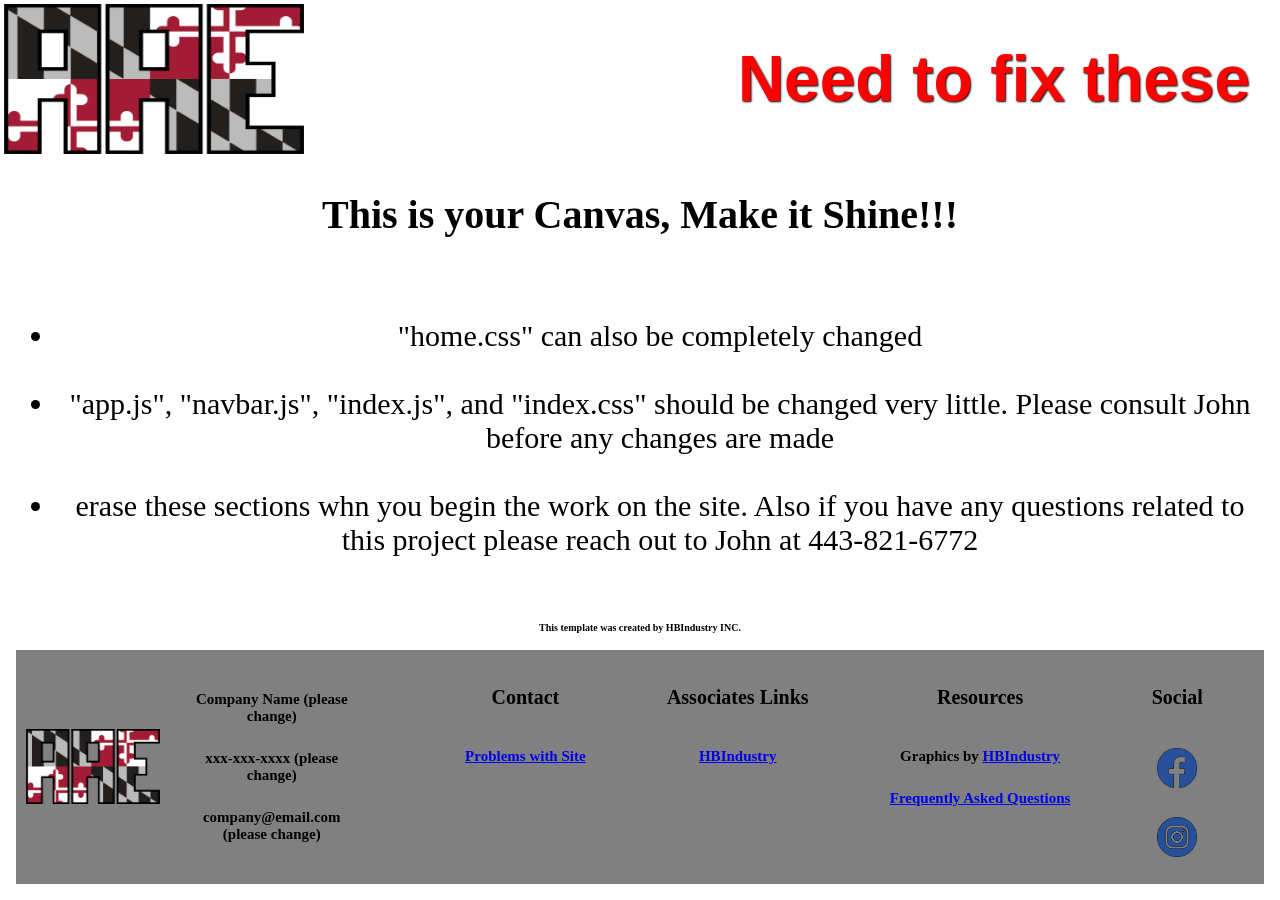
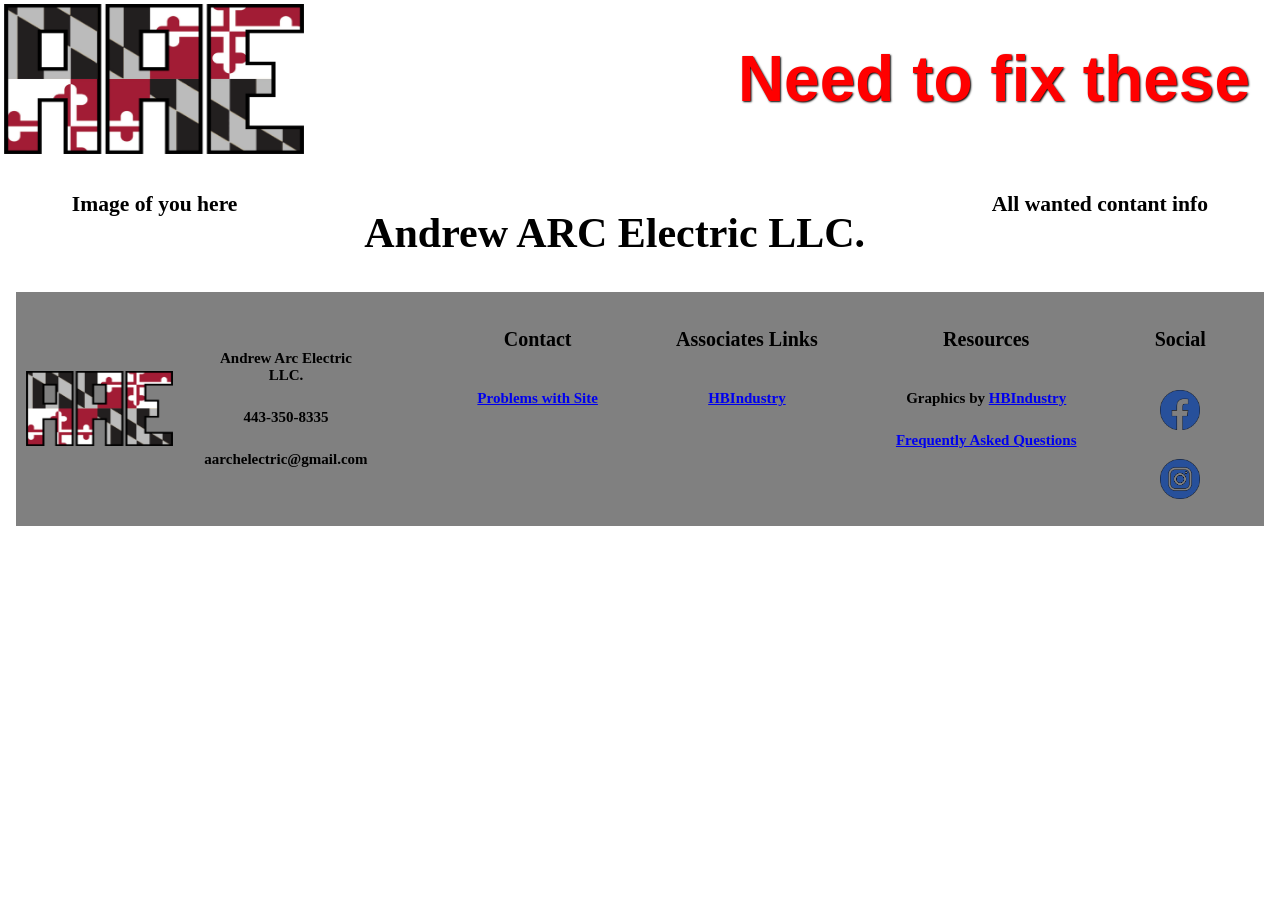
Before and after one commit to SauceWalka/AAE, a React (Create React App) app: page / in a window 1280 px wide. After the commit the page ends 800 px from the top, so only its background shows below. Built offline with nearby package versions, Linux system fonts and the light colour scheme.

Commit message:
third commit

```diff
--- a/package.json
+++ b/package.json
@@ -10,7 +10,7 @@
     "react": "^18.2.0",
     "react-dom": "^18.2.0",
     "react-router-dom": "^6.21.3",
-    "react-scripts": "5.0.1",
+    "react-scripts": "^5.0.1",
     "web-vitals": "^2.1.4"
   },
   "scripts": {
--- a/src/pages/Footer.js
+++ b/src/pages/Footer.js
@@ -12,9 +12,9 @@ export default function Footer() {
         <section class="company">
             <img src={logomono} width="150" height="75" />
         <section class="companyinfo">
-            <h2>Company Name (please change)</h2>
-            <h2>xxx-xxx-xxxx (please change)</h2>
-            <h2>company@email.com (please change)</h2>
+            <h2>Andrew Arc Electric LLC.</h2>
+            <h2>443-350-8335 </h2>
+            <h2>aarchelectric@gmail.com</h2>
         </section>
         </section>
         </section>
--- a/src/pages/Home.js
+++ b/src/pages/Home.js
@@ -4,17 +4,32 @@ import Footer from "./Footer.js"
 export default function Home() {
     return <div>
         <section class="fullpage">
-            <h2>This is your Canvas, Make it Shine!!!</h2>
-            <br></br>
-            <ul>
-                <li>"home.css" can also be completely changed</li>
-                <br></br>
-                <li>"app.js", "navbar.js", "index.js", and "index.css" should be changed very little. Please consult John before any changes are made</li>
-                <br></br>
-                <li> erase these sections whn you begin the work on the site. Also if you have any questions related to this project please reach out to John at 443-821-6772</li>
-            </ul>
-            <br></br>
-            <h5>This template was created by HBIndustry INC.</h5>
+           <section class="header">
+                <section class="head_top">
+                    <section class="head_top1">
+                        <section><h2>Image of you here</h2></section>
+                    </section>
+                    <section class="head_top2">
+                        <h2>Andrew ARC Electric LLC.</h2>
+                    </section>
+                    <section class="head_top1">
+                        <section><h2>All wanted contant info</h2></section>
+                    </section>
+                </section>
+                <section class="head_bot">
+
+
+                </section>
+           </section>
+           <section class="projects">
+
+           </section>
+           <section class="learn">
+
+           </section>
+           <section class="review">
+
+           </section>
         </section>
         <Footer />
     </div>
--- a/src/pages/css/home.css
+++ b/src/pages/css/home.css
@@ -1,15 +1,39 @@
 .fullpage {
     text-align: center;
+    margin: 0;
+    padding-top: 0;
+    width: 100%;
 }
 
-h2 {
-    font-size: 40px;
+.header {
+    display: flex;
+    flex-direction: column;
+    align-items: center;
 }
 
-h5 {
-    font-size: 10px;
+.head_top {
+    display: flex;
+    flex-direction: row;
+    width: 100%;
+    justify-content: space-around;
+    gap: 15px;
+    margin: 0;
 }
 
-ul {
-    font-size: 30px;
+.head_bot {
+    display: flex;
+    flex-direction: row;
+    width: 100%;
+    justify-content: space-around;
+    gap: 7px;
+    margin: 0;
 }
+
+.head_top1 {
+    font-size: .9em;
+    align-items: center;
+}
+
+.head_top2 {
+    font-size: 1.75em;
+}
```
Also changed, not shown: 1 other file (tests, documents, lock files or other folders).
